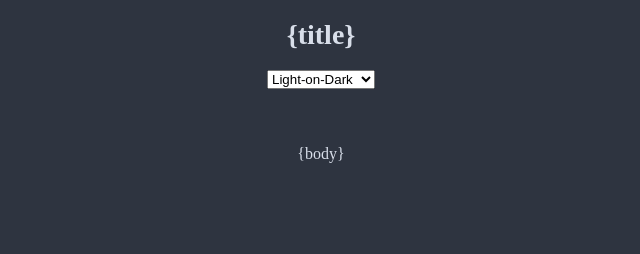
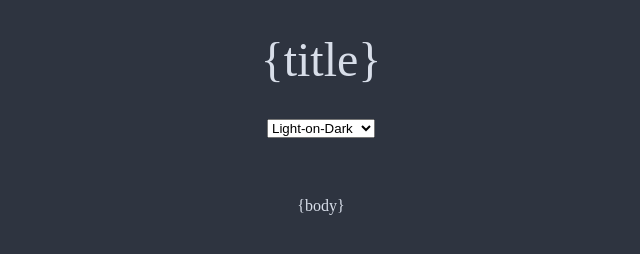
Before and after one commit to aarongut/text_proxy, a plain HTML site: page cgi-bin/template.html in a window 1280 px wide. Shown: the whole page, without its empty margins (319-959 px from the left). Drawn offline with Linux system fonts and the light colour scheme.

Commit message:
style and accessability

```diff
--- a/cgi-bin/template.html
+++ b/cgi-bin/template.html
@@ -1,5 +1,5 @@
 <!DOCTYPE html>
-<html>
+<html lang="en">
   <head>
     <meta name="viewport" content="width=device-width, initial-scale=1">
     <meta name="theme-color" content="#2e3440">
@@ -13,7 +13,7 @@
   <body class="dark">
     <h1>{title}</h1>
     <div class="theme">
-      <select onchange="setTheme(event)">
+      <select aria-label="Theme" onchange="setTheme(event)">
         <option value="darker">Light-on-Black</option>
         <option value="dark" selected>Light-on-Dark</option>
         <option value="light">Dark-on-White</option>
--- a/site.css
+++ b/site.css
@@ -24,9 +24,11 @@ body {
 }
 
 h1 {
-	font-size: 28px;
-	font-weight: 800;
+	font-size: 3rem;
+	font-weight: 400;
 	hyphens: auto;
+	margin: 32px auto;
+	max-width: 40rem;
 	text-align: center;
 }
 
@@ -43,10 +45,10 @@ h1 {
 }
 
 .text {
-	font-size: 16px;
-	line-height: 22px;
+	font-size: 1rem;
+	line-height: 1.5rem;
 	margin: 0;
-	max-width: 40em;
+	max-width: 40rem;
 	white-space: pre-line;
 }
 
@@ -57,8 +59,8 @@ img {
 
 label,
 input {
-	font-size: 16px;
-	line-height: 22px;
+	font-size: 1rem;
+	line-height: 1.5rem;
 	margin: 0;
 }
 
```
Also changed, not shown: index.html (+1 -1 lines). Lines whose indentation alone changed are shown as unchanged.
